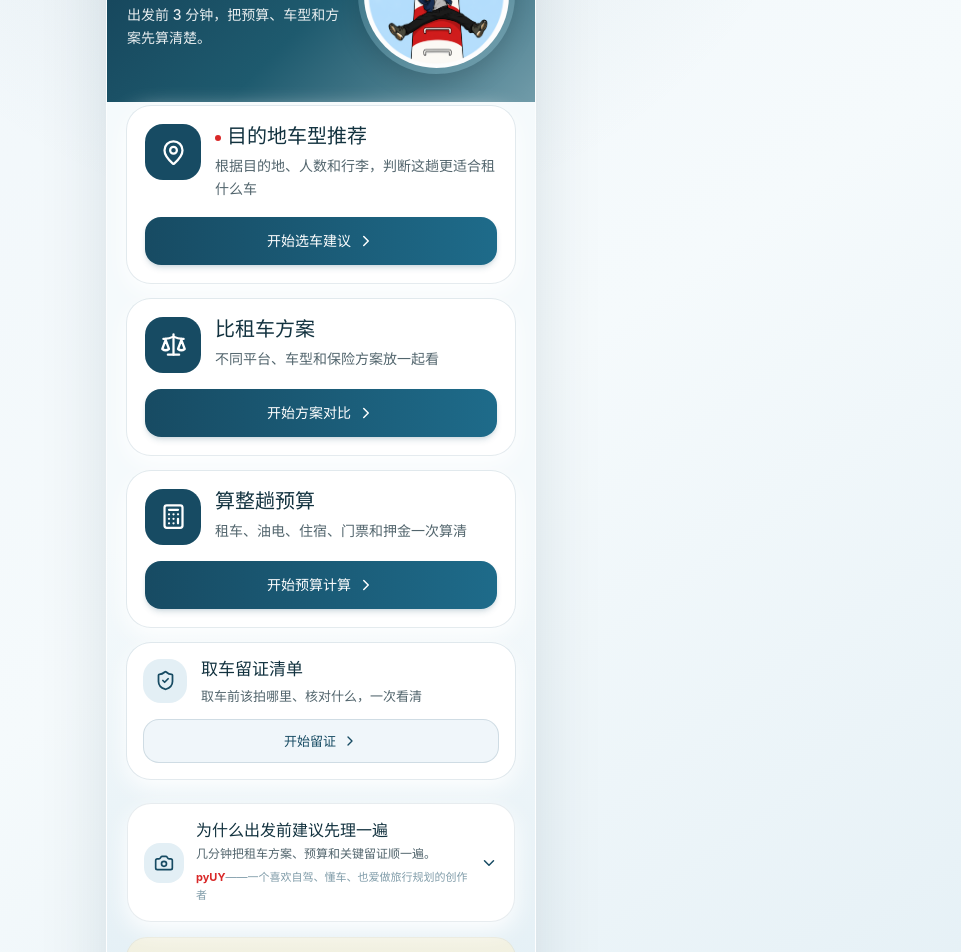
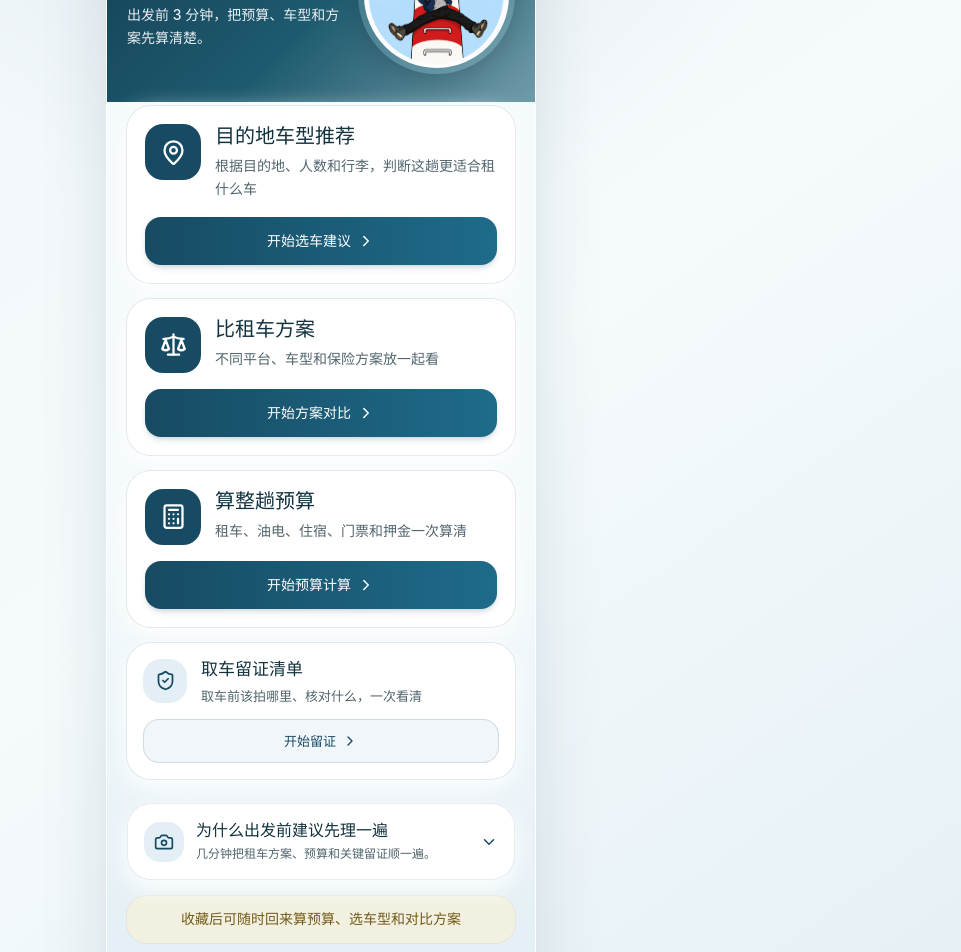
Before and after one commit to yu5539526-jpg/rental-drive-toolbox, a React (Vite) app: page / in a window 1280 px wide. Shown: the part 180-1132 px from the top of the page, without its empty margins (319-1280 px from the left). Built offline with nearby package versions, Linux system fonts and the light colour scheme.

Commit message:
fix: remove redundant brand tagline and card accent dot

```diff
--- a/src/pages/Home.jsx
+++ b/src/pages/Home.jsx
@@ -54,7 +54,6 @@ export default function Home() {
             text="根据目的地、人数和行李，判断这趟更适合租什么车"
             button="开始选车建议"
             priority="primary"
-            accentDot
           />
           <ToolEntry
             to="/price-compare"
@@ -95,7 +94,6 @@ export default function Home() {
             <div className="min-w-0 flex-1">
               <h2 className="text-base font-bold leading-tight text-ink">为什么出发前建议先理一遍</h2>
               <p className="mt-1 text-xs leading-relaxed text-muted">几分钟把租车方案、预算和关键留证顺一遍。</p>
-              <p className="mt-1.5 text-[11px] leading-relaxed text-pine/55"><span className="font-bold text-red">pyUY</span>——一个喜欢自驾、懂车、也爱做旅行规划的创作者</p>
             </div>
             <ChevronDown
               size={18}
@@ -123,7 +121,7 @@ export default function Home() {
   );
 }
 
-function ToolEntry({ to, icon: Icon, title, text, button, priority, accentDot }) {
+function ToolEntry({ to, icon: Icon, title, text, button, priority }) {
   const isPrimary = priority === 'primary';
 
   return (
@@ -141,10 +139,7 @@ function ToolEntry({ to, icon: Icon, title, text, button, priority, accentDot })
           <Icon size={isPrimary ? 27 : 21} />
         </span>
         <div className="min-w-0 flex-1">
-          <h2 className={`font-bold leading-tight ${isPrimary ? 'text-[20px]' : 'text-[17px]'}`}>
-            {accentDot ? <span className="mr-1.5 inline-block h-1.5 w-1.5 rounded-full bg-red align-middle" /> : null}
-            {title}
-          </h2>
+          <h2 className={`font-bold leading-tight ${isPrimary ? 'text-[20px]' : 'text-[17px]'}`}>{title}</h2>
           <p className={`mt-1.5 font-medium leading-relaxed text-muted ${isPrimary ? 'text-sm' : 'text-[13px]'}`}>{text}</p>
         </div>
       </div>
```
